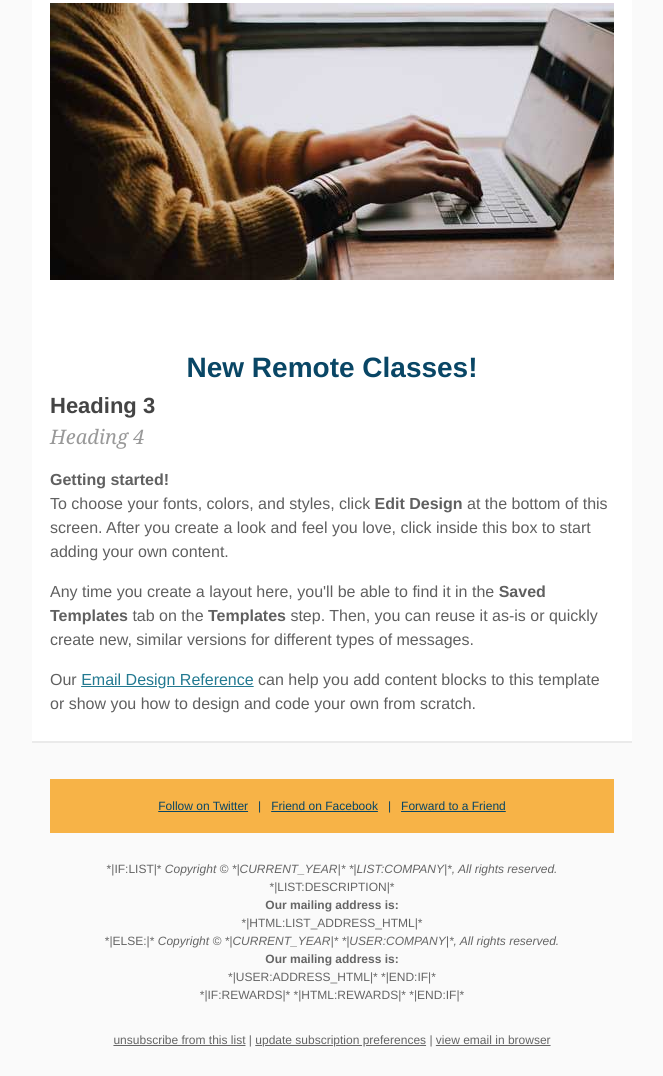
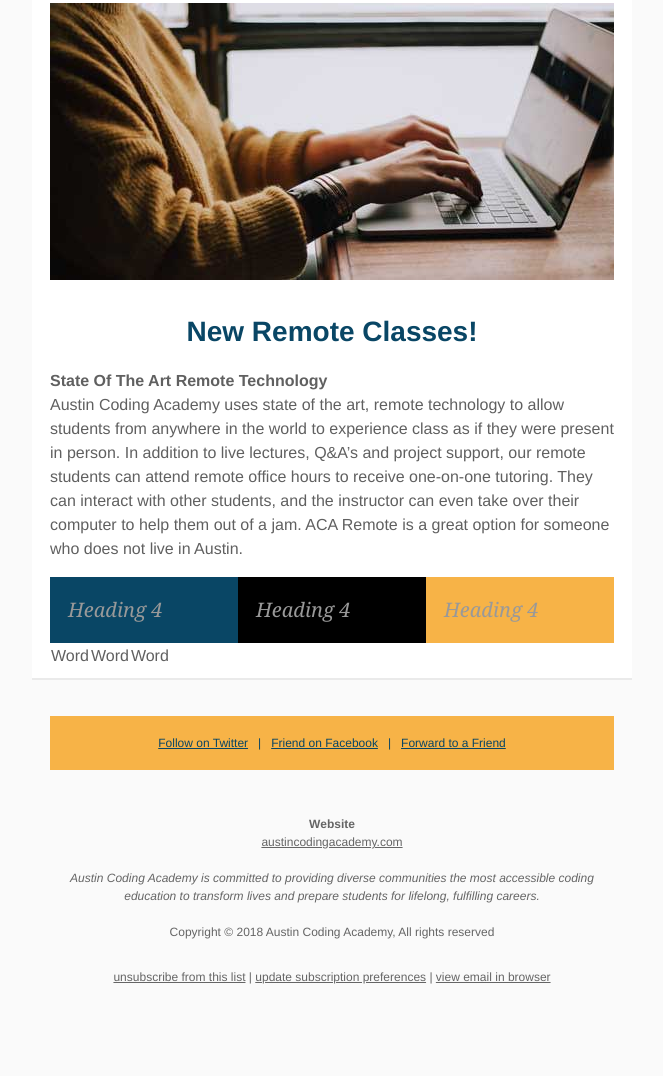
Before and after one commit to greggandrews/aca-email, a plain HTML site: page index.html in a window 1280 px wide. Shown: the part 277-1353 px from the top of the page, without its empty margins (308-971 px from the left). After the commit the page ends 1290 px from the top, so only its background shows below. Drawn offline with Linux system fonts and the light colour scheme.

Commit message:
Commit 5
Added three tables below paragraph

```diff
--- a/index.html
+++ b/index.html
@@ -297,7 +297,26 @@
 			/*@editable*/padding-top:36px;
 			/*@editable*/padding-bottom:9px;
 		}
-	/*
+    /*
+  	@tab Footer
+  	@Column Section
+  	*/
+  	#column1{
+  		/*@editable*/background-color:#094665;
+  		/*@editable*/border:0;
+  		/*@editable*/padding:18px;
+  	}
+    #column2{
+  		/*@editable*/background-color:#000000;
+  		/*@editable*/border:0;
+  		/*@editable*/padding:18px;
+  	}
+    #column3{
+      /*@editable*/background-color:#F7B347;
+      /*@editable*/border:0;
+      /*@editable*/padding:18px;
+    }
+    /*
 	@tab Footer
 	@section Social Bar Style
 	*/
@@ -549,7 +568,7 @@
                                                 <tr>
                                                     <td valign="top">
                                                         <div mc:edit="preheader_leftcol_content">
-                                                            <p>Learn to code from the comfort of your home.</p>
+                                                            <p>Take Austin Coding Academy classes, no matter where you live.</p>
                                                         </div>
                                                     </td>
                                                 </tr>
@@ -585,7 +604,7 @@
                             <td valign="top" id="templateHeader">
 
                                 <!-- BEGIN MODULE: HEADER IMAGE // -->
-                                <img src="img/aca-header.png" style="max-width:564px;" class="templateImage" mc:label="header_image" mc:edit="header_image" mc:allowdesigner mc:allowtext>
+                              <img src="img/aca-header.png" style="max-width:564px;" class="templateImage" mc:label="header_image" mc:edit="header_image" mc:allowdesigner mc:allowtext>
                                 <!-- // END MODULE: HEADER IMAGE -->
                             </td>
                         </tr>
@@ -604,14 +623,48 @@
 
                                 <!-- BEGIN MODULE: BODY CONTENT // -->
                                 <div mc:edit="body_content">
-                                  <h1>&nbsp;</h1>
+                                  <!-- <h1>&nbsp;</h1> -->
+                                  <br>
                                   <h2>New Remote Classes!</h2>
-                                    <h3>Heading 3</h3>
-                                    <h4>Heading 4</h4>
-                                    <p><strong>Getting started!</strong><br>To choose your fonts, colors, and styles, click <strong>Edit Design</strong> at the bottom of this screen. After you create a look and feel you love, click inside this box to start adding your own content.</p>
+                                    <!-- <h3>Heading 3</h3>
+                                    <h4>Heading 4</h4> -->
+                                    <p><strong>State Of The Art Remote Technology</strong><br>Austin Coding Academy uses state of the art, remote technology to allow students from anywhere in the world to experience class as if they were present in person. In addition to live lectures, Q&A’s and project support, our remote students can attend remote office hours to receive one-on-one tutoring. They can interact with other students, and the instructor can even take over their computer to help them out of a jam. ACA Remote is a great option for someone who does not live in Austin.</p>
+                                    <!--<strong>Edit Design</strong> at the bottom of this screen. After you create a look and feel you love, click inside this box to start adding your own content.</p>
                                     <p>Any time you create a layout here, you'll be able to find it in the <strong>Saved Templates</strong> tab on the <strong>Templates</strong> step. Then, you can reuse it as-is or quickly create new, similar versions for different types of messages.</p>
-                                    <p>Our <a href="https://templates.mailchimp.com/">Email Design Reference</a> can help you add content blocks to this template or show you how to design and code your own from scratch.</p>
+                                    <p>Our <a href="https://templates.mailchimp.com/">Email Design Reference</a> can help you add content blocks to this template or show you how to design and code your own from scratch.</p>-->
                                 </div>
+                                <table border="0" cellpadding="0" cellspacing="0" width="100%">
+                                    <tr>
+                                        <td valign="top" id="column1">
+                                            <div mc:edit="column1">
+                                                <h4>Heading 4</h4>
+                                                <!-- <a href="https://twitter.com/AustinCoding" class="utilityLink">Follow on Twitter</a><span class="mobileHide"> &nbsp; | &nbsp; </span><a href="https://www.facebook.com/AustinCodingAcademy" class="utilityLink">Friend on Facebook</a>
+                                                <span class="mobileHide"> &nbsp; | &nbsp; </span><a href="*|FORWARD|*" class="utilityLink">Forward to a Friend</a> -->
+                                            </div>
+                                        </td>
+                                        <td valign="top" id="column2">
+                                            <div mc:edit="column2">
+                                              <h4>Heading 4</h4>
+                                                <!-- <a href="https://twitter.com/AustinCoding" class="utilityLink">Follow on Twitter</a><span class="mobileHide"> &nbsp; | &nbsp; </span><a href="https://www.facebook.com/AustinCodingAcademy" class="utilityLink">Friend on Facebook</a>
+                                                <span class="mobileHide"> &nbsp; | &nbsp; </span><a href="*|FORWARD|*" class="utilityLink">Forward to a Friend</a> -->
+                                            </div>
+                                        </td>
+                                        <td valign="top" id="column3">
+                                            <div mc:edit="column3">
+                                              <h4>Heading 4</h4>
+                                                <!-- <a href="https://twitter.com/AustinCoding" class="utilityLink">Follow on Twitter</a><span class="mobileHide"> &nbsp; | &nbsp; </span><a href="https://www.facebook.com/AustinCodingAcademy" class="utilityLink">Friend on Facebook</a>
+                                                <span class="mobileHide"> &nbsp; | &nbsp; </span><a href="*|FORWARD|*" class="utilityLink">Forward to a Friend</a> -->
+                                            </div>
+                                        </td>
+                                    </tr>
+                                <table>
+                                  <tr>
+                                    <td>Word</td>
+                                    <td>Word</td>
+                                    <td>Word</td>
+                                  </tr>
+                                </table>
+
                                 <!-- // END MODULE: BODY CONTENT -->
 
                             </td>
@@ -626,7 +679,7 @@
                                     <tr>
                                         <td valign="top" id="socialBar">
                                             <div mc:edit="social_bar">
-                                                <a href="*|TWITTER:PROFILEURL|*" class="utilityLink">Follow on Twitter</a><span class="mobileHide"> &nbsp; | &nbsp; </span><a href="*|FACEBOOK:PROFILEURL|*" class="utilityLink">Friend on Facebook</a>
+                                                <a href="https://twitter.com/AustinCoding" class="utilityLink">Follow on Twitter</a><span class="mobileHide"> &nbsp; | &nbsp; </span><a href="https://www.facebook.com/AustinCodingAcademy" class="utilityLink">Friend on Facebook</a>
                                                 <span class="mobileHide"> &nbsp; | &nbsp; </span><a href="*|FORWARD|*" class="utilityLink">Forward to a Friend</a>
                                             </div>
                                         </td>
@@ -634,27 +687,31 @@
                                     <tr>
                                         <td valign="top" id="footerContent">
                                             <div mc:edit="footer_content">
-                                                *|IF:LIST|*
-                                                <em>Copyright &copy; *|CURRENT_YEAR|* *|LIST:COMPANY|*, All rights reserved.</em>
+
+                                                <!-- *|IFNOT:ARCHIVE_PAGE|* -->
+
                                                 <br>
-                                                <!-- *|IFNOT:ARCHIVE_PAGE|* -->
-                                                *|LIST:DESCRIPTION|*
+                                                <strong>Website</strong>
                                                 <br>
-                                                <strong>Our mailing address is:</strong>
-                                                <br> *|HTML:LIST_ADDRESS_HTML|*
+                                                <a href="https://austincodingacademy.com">austincodingacademy.com</a>
                                                 <br>
                                                 <!-- *|END:IF|* -->
-                                                *|ELSE:|*
+                                                <!-- *|ELSE:|* -->
                                                 <!-- *|IFNOT:ARCHIVE_PAGE|* -->
-                                                <em>Copyright &copy; *|CURRENT_YEAR|* *|USER:COMPANY|*, All rights reserved.</em>
+                                                <!-- <em>Copyright &copy; *|CURRENT_YEAR|* *|USER:COMPANY|*, All rights reserved.</em> -->
+                                                <!-- <br> -->
+                                                <!-- <strong>Our mailing address is:</strong>
+                                                <br> *|USER:ADDRESS_HTML|* -->
                                                 <br>
-                                                <strong>Our mailing address is:</strong>
-                                                <br> *|USER:ADDRESS_HTML|*
+                                                <em>Austin Coding Academy is committed to providing diverse communities the most accessible coding education to transform lives and prepare students for lifelong, fulfilling careers.</em>
+
+
                                                 <!-- *|END:IF|* -->
-                                                *|END:IF|*
+
                                             </div>
                                             <div mc:edit="monkeyrewards">
-                                                *|IF:REWARDS|* *|HTML:REWARDS|* *|END:IF|*
+                                                  <br>
+                                                Copyright &copy; 2018 Austin Coding Academy, All rights reserved
                                             </div>
                                         </td>
                                     </tr>
```
